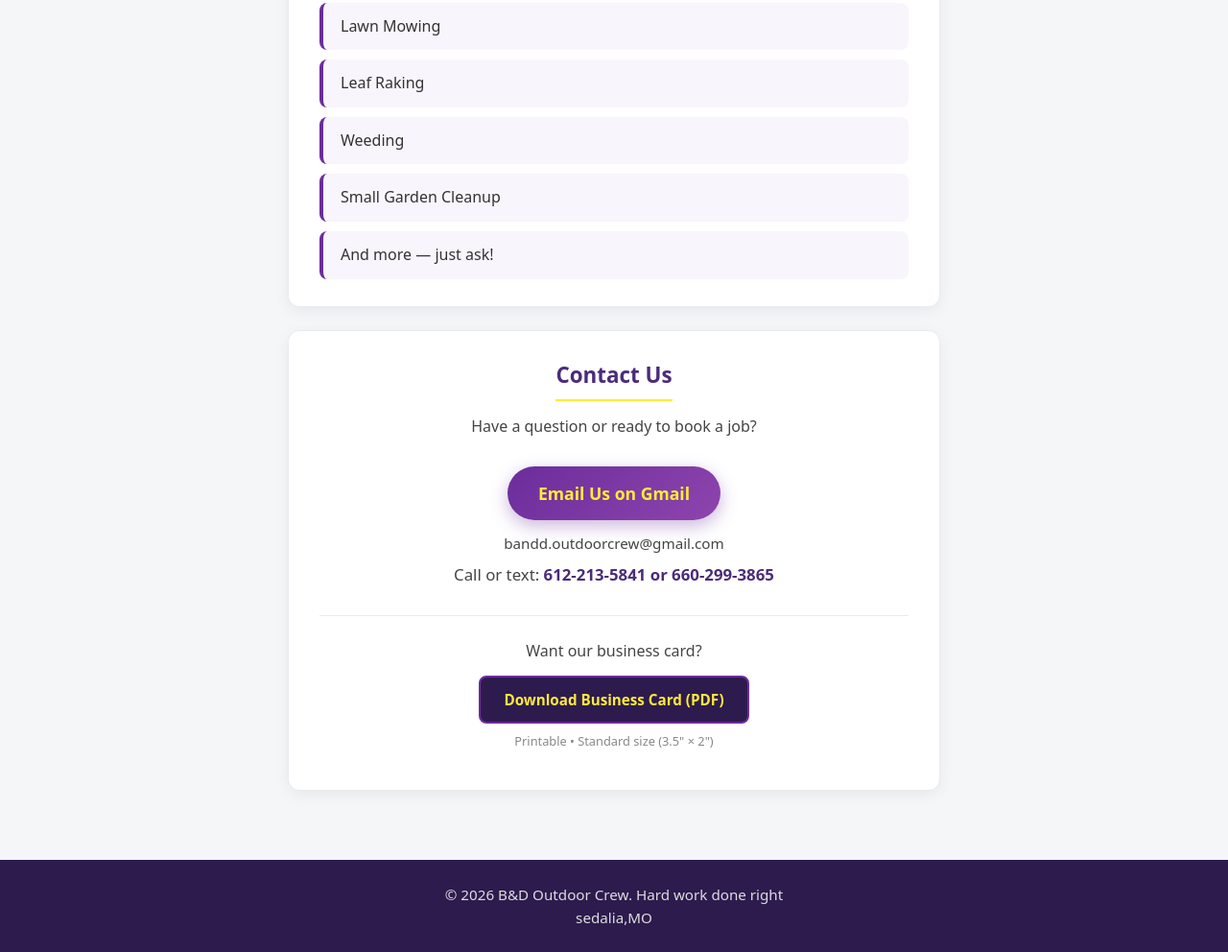
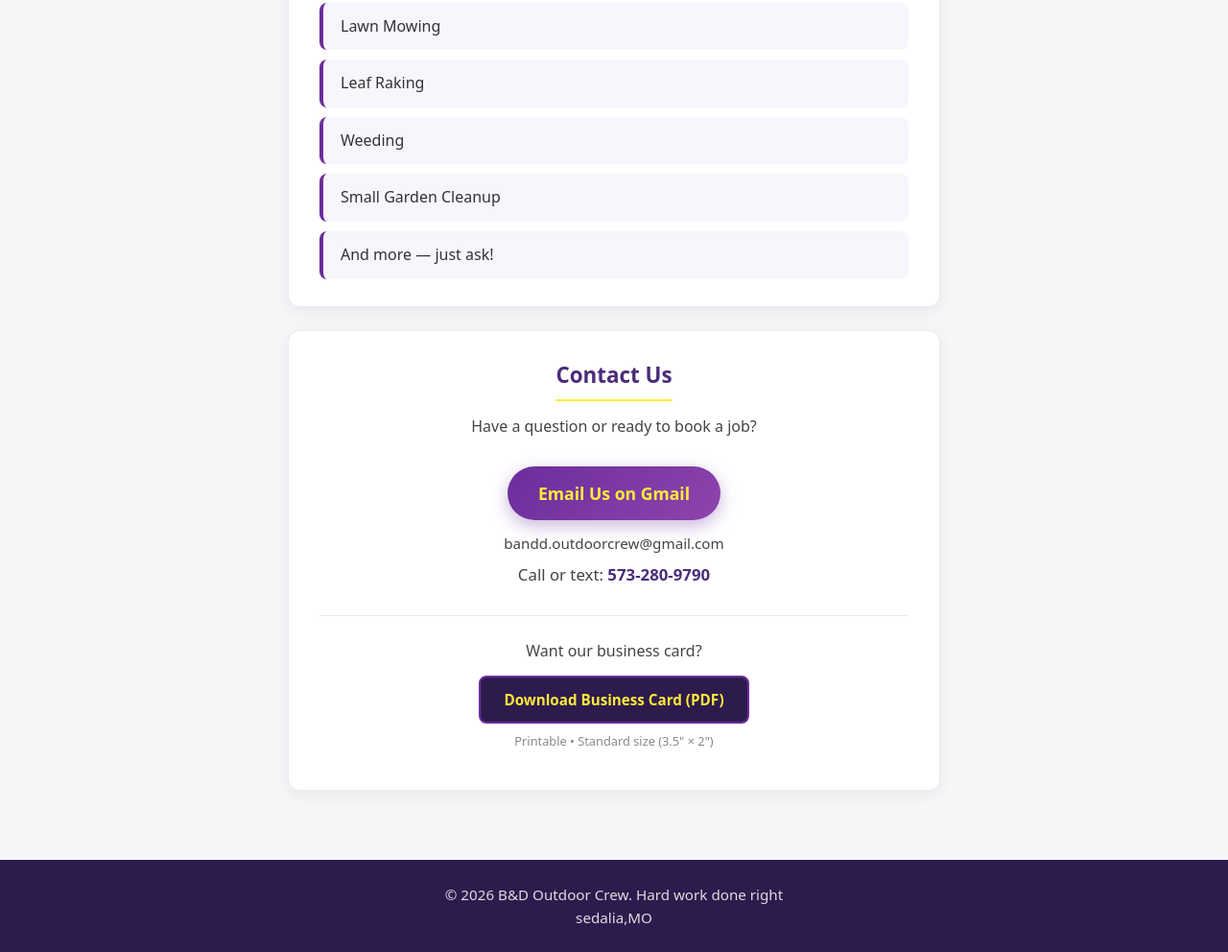
Before and after one commit to denisiscool987-blip/B-D, a plain HTML site: page index.html in a window 1280 px wide. Shown: the part 859-1851 px from the top of the page at 96% size. Drawn offline with Linux system fonts and the light colour scheme.

Commit message:
Update index.html

```diff
--- a/index.html
+++ b/index.html
@@ -44,7 +44,7 @@
             </a>
 
             <p class="email-address">bandd.outdoorcrew@gmail.com</p>
-            <p class="phone">Call or text: <strong>612-213-5841 or 660-299-3865</strong></p>
+            <p class="phone">Call or text: <strong>573-280-9790</strong></p>
 
             <div class="card-download">
                 <p>Want our business card?</p>
```
